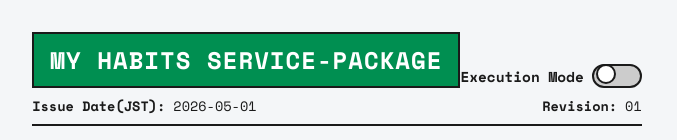
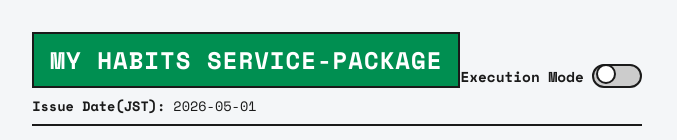
Before and after one commit to moriokaiwa-sketch/hy-habits-service-package, a React (Vite) app: page / in a window 1280 px wide. Shown: the top 140 px of the page, without its empty margins (303-980 px from the left). Built offline with nearby package versions, Linux system fonts and the light colour scheme.

Commit message:
Remove Revision from UI

```diff
--- a/src/App.tsx
+++ b/src/App.tsx
@@ -87,10 +87,7 @@ function App() {
           <span className="meta-label">Issue Date(JST):</span>
           <span>{getTodayDate()}</span>
         </div>
-        <div className="meta-item">
-          <span className="meta-label">Revision:</span>
-          <span>01</span>
-        </div>
+
       </div>
 
       <div className="table-container">
```
